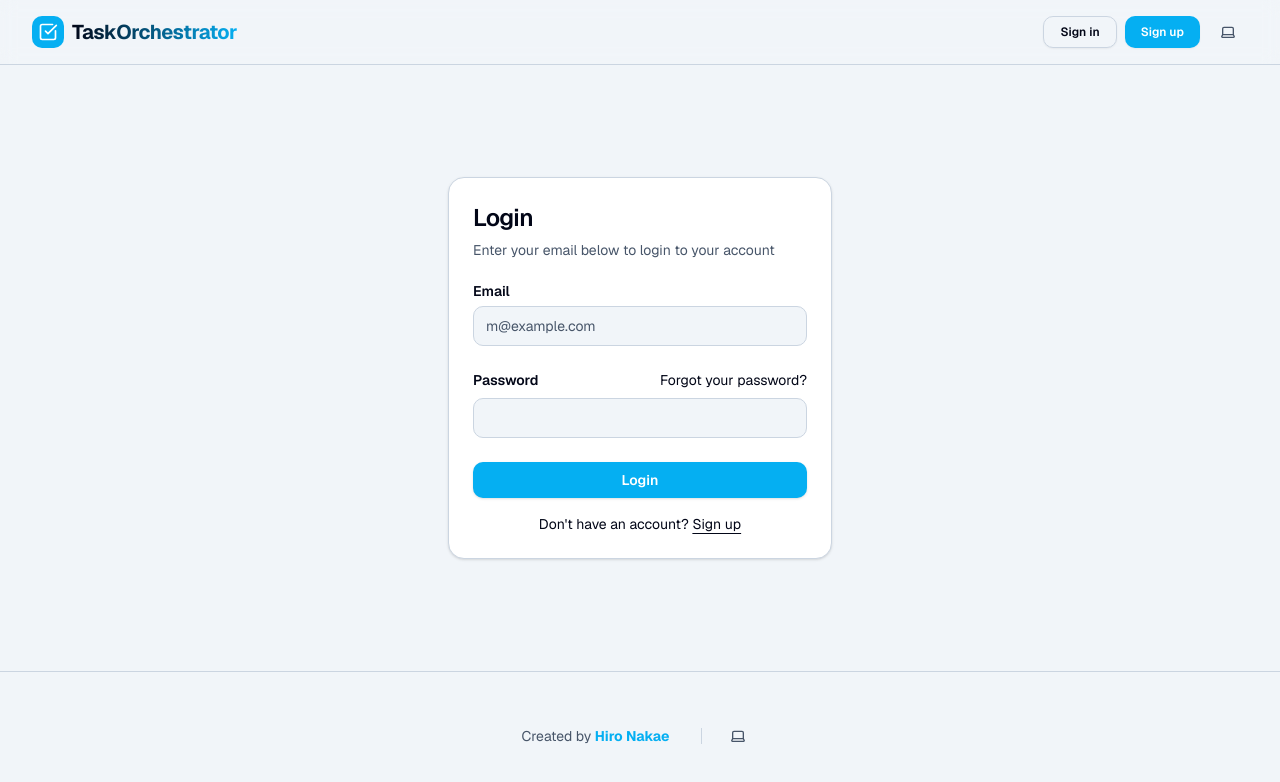
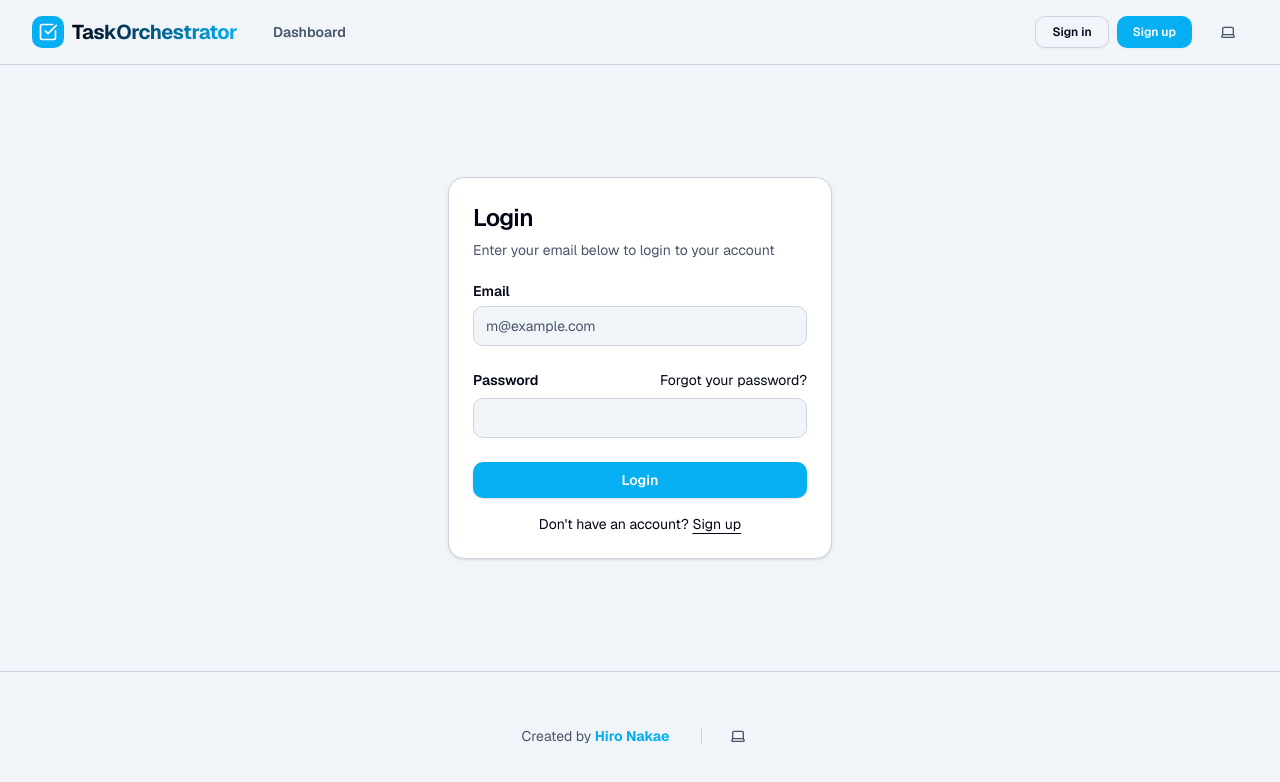
Before and after one commit to hnakae/Task-Orchestrator, a Next.js app: page /auth/login in a window 1280 px wide. Shown: the top 782 px of the page. Built offline with nearby package versions, Linux system fonts and the light colour scheme; no server answers.

Commit message:
static rendering + fallback states

```diff
--- a/app/protected/components/TaskListHeader.tsx
+++ b/app/protected/components/TaskListHeader.tsx
@@ -68,7 +68,7 @@ export function TaskListHeader({ tasksPromise, onShuffle, onDeleteAll, isShuffli
           <div className="flex items-center gap-2 px-3 py-1 bg-primary/5 border border-primary/10 rounded-full">
             <CheckCircle2 className="h-3.5 w-3.5 text-primary" />
             <span className="text-[10px] font-black uppercase tracking-wider text-muted-foreground">Completion:</span>
-            <Suspense fallback={<Skeleton className="h-3 w-8 bg-primary/10" />}>
+            <Suspense fallback={<span className="opacity-50 text-[11px] font-black">...</span>}>
               <CompletionRateValue tasksPromise={tasksPromise} />
             </Suspense>
           </div>
--- a/components/hero.tsx
+++ b/components/hero.tsx
@@ -5,7 +5,7 @@ import { SupabaseLogo } from "./supabase-logo";
 export function Hero() {
   return (
     <div className="flex flex-col gap-12 items-center py-12 px-4">
-      <div className="relative group">
+      <div className="relative group select-none">
         <div className="absolute -inset-6 bg-primary/20 blur-3xl rounded-full group-hover:bg-primary/30 transition-colors" />
         <div className="relative bg-primary p-5 rounded-2xl shadow-2xl shadow-primary/20 transform group-hover:scale-105 transition-transform duration-300">
           <CheckSquare className="h-12 w-12 text-primary-foreground" />
@@ -21,7 +21,7 @@ export function Hero() {
         </p>
       </div>
 
-      <div className="flex flex-col items-center gap-6 mt-4">
+      <div className="flex flex-col items-center gap-6 mt-4 select-none">
         <p className="text-xs font-semibold uppercase tracking-widest text-muted-foreground/60">
           Powering your productivity with
         </p>
--- a/components/navbar.tsx
+++ b/components/navbar.tsx
@@ -7,37 +7,12 @@ import { hasEnvVars } from "@/lib/utils";
 import { CheckSquare } from "lucide-react";
 import { createClient } from "@/lib/supabase/server";
 
-async function NavContent() {
+async function AuthDependentContent() {
   const supabase = await createClient();
   const { data: { user } } = await supabase.auth.getUser();
 
   return (
-    <>
-      <div className="flex items-center gap-8">
-        <Link href="/" className="flex items-center gap-2 transition-opacity hover:opacity-80 group">
-          <div className="bg-primary p-1.5 rounded-md group-hover:shadow-[0_0_10px_rgba(5,175,242,0.5)] transition-shadow">
-            <CheckSquare className="h-5 w-5 text-primary-foreground" />
-          </div>
-          <span className="font-bold text-xl tracking-tight hidden sm:inline-block bg-gradient-to-r from-foreground to-primary bg-clip-text text-transparent">
-            TaskOrchestrator
-          </span>
-        </Link>
-
-        {user && (
-          <div className="flex items-center gap-6">
-            <Link
-              href="/protected"
-              className="text-sm font-semibold text-muted-foreground transition-all hover:text-primary relative group/link px-1 py-0.5"
-            >
-              Dashboard
-              <span className="absolute -bottom-1 left-0 w-0 h-0.5 bg-primary transition-all duration-300 group-hover/link:w-full" />
-            </Link>
-          </div>
-        )}
-      </div>
-
-      <div className="flex items-center gap-4">
-        <div className="flex items-center gap-2">
+    <div className="flex items-center gap-2 sm:gap-4">
       {!hasEnvVars ? (
         <EnvVarWarning />
       ) : (
@@ -45,8 +20,15 @@ async function NavContent() {
       )}
       <ThemeSwitcher />
     </div>
+  );
+}
+
+function NavSkeleton() {
+  return (
+    <div className="flex items-center gap-2 sm:gap-4">
+      <div className="h-8 w-16 sm:w-20 bg-muted animate-pulse rounded" />
+      <div className="h-8 w-8 bg-muted animate-pulse rounded-full" />
     </div>
-    </>
   );
 }
 
@@ -54,21 +36,27 @@ export default function Navbar() {
   return (
     <nav className="sticky top-0 z-50 w-full border-b bg-background/95 backdrop-blur supports-[backdrop-filter]:bg-background/60">
       <div className="max-w-7xl mx-auto flex h-16 items-center justify-between px-4 sm:px-6 lg:px-8">
-        <Suspense fallback={
-          <div className="flex w-full items-center justify-between">
-            <div className="flex items-center gap-2">
-              <div className="bg-muted p-1.5 rounded-md">
-                <div className="h-5 w-5" />
+        <div className="flex items-center gap-4 sm:gap-8">
+          <Link href="/" className="flex items-center gap-2 transition-opacity hover:opacity-80 group select-none">
+            <div className="bg-primary p-1.5 rounded-md group-hover:shadow-[0_0_10px_rgba(5,175,242,0.5)] transition-shadow">
+              <CheckSquare className="h-5 w-5 text-primary-foreground" />
             </div>
-              <div className="h-6 w-32 bg-muted animate-pulse rounded" />
+            <span className="font-bold text-lg sm:text-xl tracking-tight hidden xs:inline-block bg-gradient-to-r from-foreground to-primary bg-clip-text text-transparent">
+              TaskOrchestrator
+            </span>
+          </Link>
+
+          <Link
+            href="/protected"
+            className="text-sm font-semibold text-muted-foreground transition-all hover:text-primary relative group/link px-1 py-0.5 select-none"
+          >
+            Dashboard
+            <span className="absolute -bottom-1 left-0 w-0 h-0.5 bg-primary transition-all duration-300 group-hover/link:w-full" />
+          </Link>
         </div>
-            <div className="flex items-center gap-2">
-              <div className="h-8 w-20 bg-muted animate-pulse rounded" />
-              <div className="h-8 w-8 bg-muted animate-pulse rounded-full" />
-            </div>
-          </div>
-        }>
-          <NavContent />
+
+        <Suspense fallback={<NavSkeleton />}>
+          <AuthDependentContent />
         </Suspense>
       </div>
     </nav>
--- a/tailwind.config.ts
+++ b/tailwind.config.ts
@@ -10,6 +10,9 @@ export default {
   ],
   theme: {
     extend: {
+      screens: {
+        xs: "480px",
+      },
       colors: {
         background: "var(--background)",
         foreground: "var(--foreground)",
```
Lines whose indentation alone changed are shown as unchanged.
